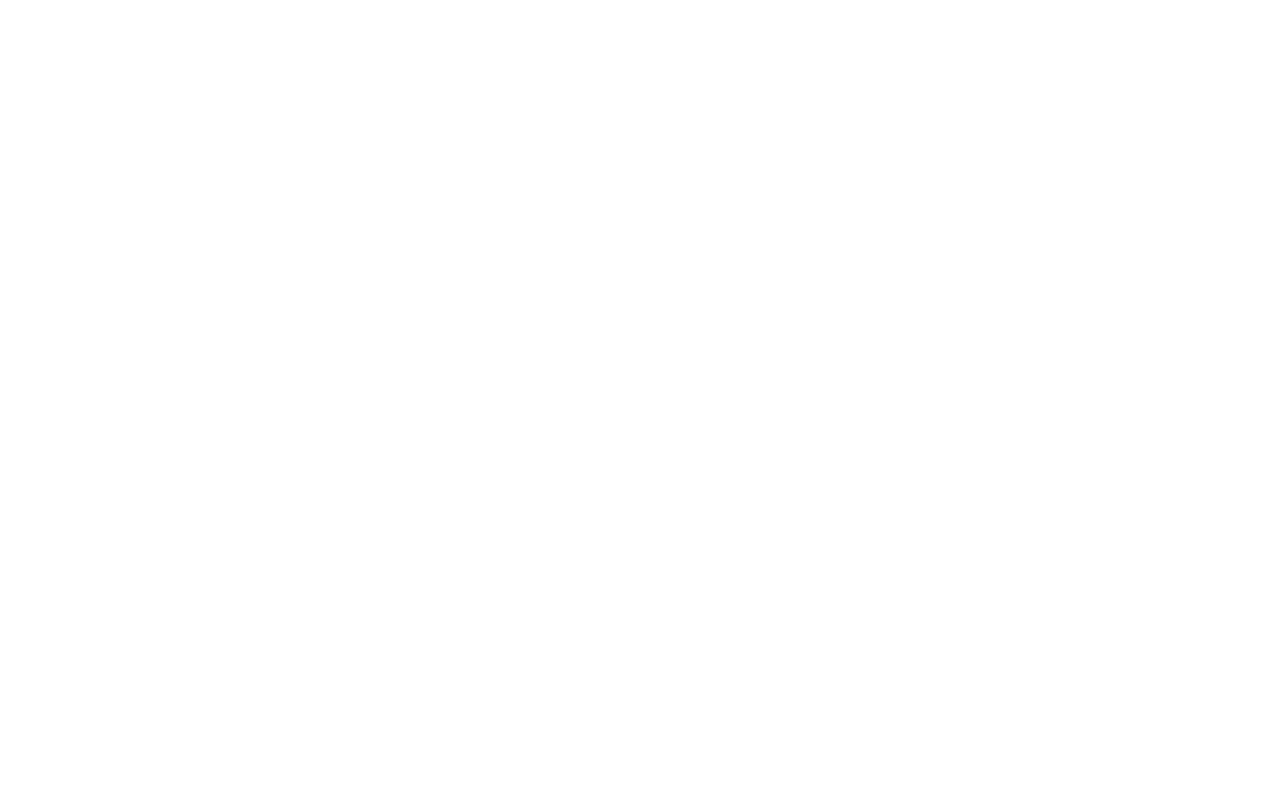
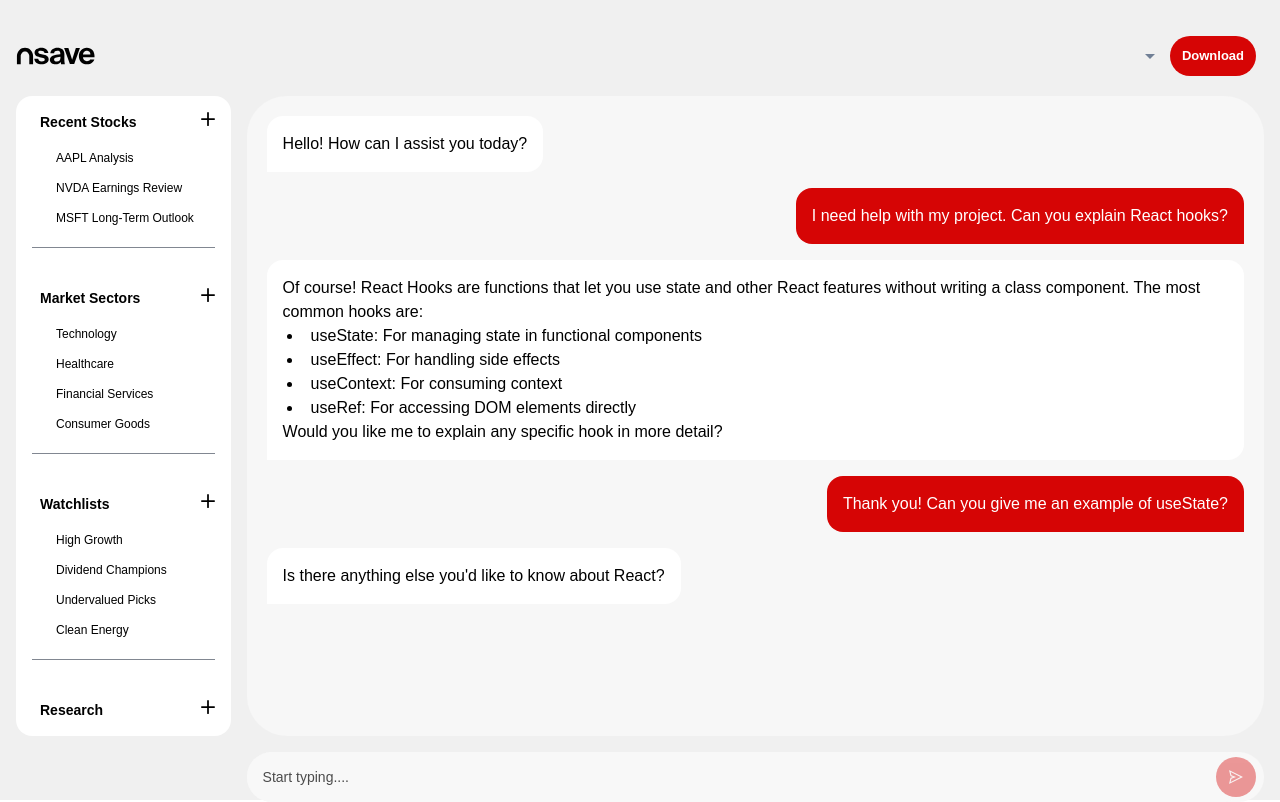
Before and after one commit to yazansharawi/blder-FE, a Next.js app: page / in a window 1280 px wide. Built offline with nearby package versions, Linux system fonts and the light colour scheme.

Commit message:
push directly to main

```diff
--- a/package.json
+++ b/package.json
@@ -9,6 +9,7 @@
     "lint": "next lint"
   },
   "dependencies": {
+    "@chakra-ui/icons": "^2.2.4",
     "@chakra-ui/react": "^2.10.6",
     "@emotion/react": "^11.14.0",
     "@emotion/styled": "^11.14.0",
--- a/src/app/page.tsx
+++ b/src/app/page.tsx
@@ -1,3 +1,145 @@
-export default function Home() {
-  return <></>;
+"use client"
+
+import ChatInput from "@/components/chatInput";
+import ChatWindow from "@/components/chatWindow";
+import NavBar from "@/components/navbar";
+import SideBar from "@/components/sidebar";
+import { Flex, Text, VStack } from "@chakra-ui/react";
+import { useState, useEffect, useRef } from "react";
+
+export default function ChatPage() {
+  // Dummy chat data
+  const dummyMessages = [
+    {
+      id: "1",
+      content: "Hello! How can I assist you today?",
+      type: "bot"
+    },
+    {
+      id: "2",
+      content: "I need help with my project. Can you explain React hooks?",
+      type: "user"
+    },
+    {
+      id: "3",
+      content: "Of course! React Hooks are functions that let you use state and other React features without writing a class component. The most common hooks are:\n\n- useState: For managing state in functional components\n- useEffect: For handling side effects\n- useContext: For consuming context\n- useRef: For accessing DOM elements directly\n\nWould you like me to explain any specific hook in more detail?",
+      type: "bot"
+    },
+    {
+      id: "4",
+      content: "Thank you! Can you give me an example of useState?",
+      type: "user"
+    },
+  ];
+
+  const dummySections = [
+    {
+      name: "Recent Stocks",
+      sessionNames: ["AAPL Analysis", "NVDA Earnings Review", "MSFT Long-Term Outlook"]
+    },
+    {
+      name: "Market Sectors",
+      sessionNames: ["Technology", "Healthcare", "Financial Services", "Consumer Goods"]
+    },
+    {
+      name: "Watchlists",
+      sessionNames: ["High Growth", "Dividend Champions", "Undervalued Picks", "Clean Energy"]
+    },
+    {
+      name: "Research",
+      sessionNames: ["Quarterly Earnings", "Market Trends", "ETF Comparisons", "IPO Calendar"]
+    },
+    {
+      name: "Portfolio Tools",
+      sessionNames: ["Risk Assessment", "Diversification Analysis", "Performance Metrics", "Rebalancing Calculator"]
+    }
+  ];
+
+
+  const [messages, setMessages] = useState(dummyMessages);
+  const [isLoading, setIsLoading] = useState(false);
+  const inputRef = useRef<HTMLInputElement>(null);
+
+  // Simulate a loading state and new message after component mounts
+  useEffect(() => {
+    setIsLoading(true);
+
+    const timer = setTimeout(() => {
+      setMessages([...messages, {
+        id: "6",
+        content: "Is there anything else you'd like to know about React?",
+        type: "bot"
+      }]);
+      setIsLoading(false);
+    }, 2000);
+
+    return () => clearTimeout(timer);
+  }, []);
+
+  const handleSendMessage = (message: string) => {
+    // Add user message
+    const newUserMessage = {
+      id: Date.now().toString(),
+      content: message,
+      type: "user" as const
+    };
+
+    setMessages([...messages, newUserMessage]);
+    setIsLoading(true);
+
+    // Simulate bot response after a delay
+    setTimeout(() => {
+      const botResponse = {
+        id: (Date.now() + 1).toString(),
+        content: `You said: "${message}". How can I help you further?`,
+        type: "bot" as const
+      };
+
+      setMessages(prevMessages => [...prevMessages, botResponse]);
+      setIsLoading(false);
+    }, 1500);
+  };
+
+  const handleKeyDown = (e: React.KeyboardEvent<HTMLInputElement>) => {
+    if (e.key === "Enter" && !e.shiftKey && inputRef.current?.value) {
+      e.preventDefault();
+      handleSendMessage(inputRef.current.value);
+      inputRef.current.value = "";
+    }
+  };
+
+  return (
+    <Flex
+      height="100vh"
+      width="100%"
+      backgroundColor="#f0f0f0"
+      p={4}
+      direction={"column"}
+    >
+      <NavBar />
+      <Flex gap={"1rem"}>
+      <SideBar
+        sections={dummySections}
+      />
+      <VStack
+        width="100%"
+        spacing={4}
+      >
+        <ChatWindow
+          messages={messages}
+          isLoading={isLoading}
+          loadingText="The AI is typing..."
+        />
+
+        <ChatInput
+          onSendMessage={handleSendMessage}
+          onKeyDown={handleKeyDown}
+          inputRef={inputRef}
+          isDisabled={isLoading}
+          isLoading={isLoading}
+        />
+      </VStack>
+      </Flex>
+    </Flex>
+  );
 }
--- a/src/components/navbar/index.tsx
+++ b/src/components/navbar/index.tsx
@@ -44,13 +44,10 @@
       boxShadow={scrolled ? "sm" : "none"}
       transition="all 0.3s ease"
       my={2.5}
-      px={{ base: 0, md: 6, lg: 12 }}
     >
       <Flex
         color="text"
-        minH="60px"
-        py={{ base: 2 }}
-        px={{ base: 4, md: 6, lg: 8 }}
+        minH="3.75rem"
         align="center"
         justify="space-between"
       >
--- /dev/null
+++ b/src/components/sidebar/index.tsx
@@ -0,0 +1,74 @@
+import { AddIcon } from "@chakra-ui/icons";
+import { Flex, Text, Box, Divider, VStack } from "@chakra-ui/react";
+
+interface Section {
+  name: string;
+  sessionNames: string[];
+}
+
+interface SideBarProps {
+  sections: Section[];
+}
+
+const SideBar = ({ sections }: SideBarProps) => {
+  return (
+    <Flex
+      direction={"column"}
+      bg="#FFFFFF"
+      color="white"
+      height="80vh"
+      width="20vw"
+      p={4}
+      overflowY="auto"
+      borderRadius={"1rem"}
+    >
+
+
+      <VStack spacing={6} align="stretch" width="100%">
+        {sections.map((section) => (
+          <Box key={section.name}>
+            <Flex justifyContent={"space-between"}>
+            <Text
+              fontWeight="bold"
+              fontSize=".875rem"
+              mb={3}
+              px={2}
+              color={"black"}
+            >
+              {section.name}
+            </Text>
+            <AddIcon color={"black"} fontSize={".875rem"} />
+            </Flex>
+
+            <VStack align="stretch" spacing={1}>
+              {section.sessionNames.map((sessionName) => (
+                <Box
+                  key={sessionName}
+                  py={1}
+                  px={4}
+                  cursor="pointer"
+                  borderRadius="md"
+                  _hover={{ opacity: .8 }}
+                >
+                  <Text fontSize=".75rem" pl={2} color={"black"}>
+                    {sessionName}
+                  </Text>
+                </Box>
+              ))}
+            </VStack>
+
+            <Divider my={4} borderColor="gray.700" />
+          </Box>
+        ))}
+      </VStack>
+
+      <Box mt="auto" p={2} pt={4}>
+        <Text fontSize="sm" color="gray.400">
+          © 2025 AI Assistant
+        </Text>
+      </Box>
+    </Flex>
+  );
+};
+
+export default SideBar;
```
Also changed, not shown: src/app/chat/page.tsx (deleted, +0 -114 lines), 1 other file (tests, documents, lock files or other folders).
